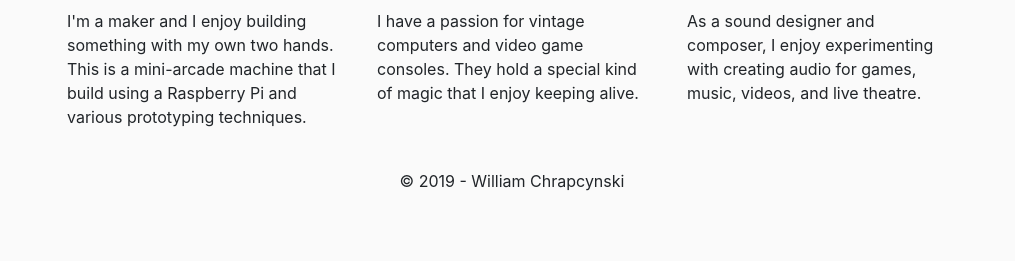
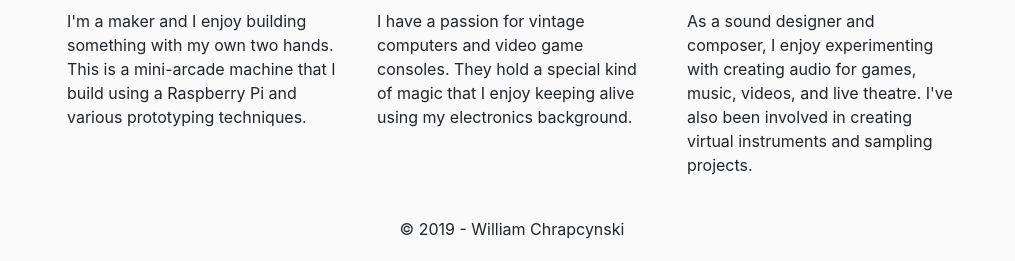
Before and after one commit to wchrapcynski/web-portfolio, a plain HTML site: page index.html in a window 1280 px wide. Shown: the part 1827-2088 px from the top of the page, without its empty margins (128-1143 px from the left). Before the commit the page ends 2040 px from the top, so only its background shows below. Drawn offline with nearby package versions, Linux system fonts and the light colour scheme.

Commit message:
Updated descriptions

```diff
--- a/index.html
+++ b/index.html
@@ -355,7 +355,7 @@
               </h5>
               <p class="card-text">
                 I have a passion for vintage computers and video game consoles.
-                They hold a special kind of magic that I enjoy keeping alive.
+                They hold a special kind of magic that I enjoy keeping alive using my electronics background.
               </p>
             </div>
           </div>
@@ -384,7 +384,8 @@
               </h5>
               <p class="card-text">
                 As a sound designer and composer, I enjoy experimenting with
-                creating audio for games, music, videos, and live theatre.
+                creating audio for games, music, videos, and live theatre. I've also been involved
+                in creating virtual instruments and sampling projects.
               </p>
             </div>
           </div>
```
Also changed, not shown: 1 other file.
